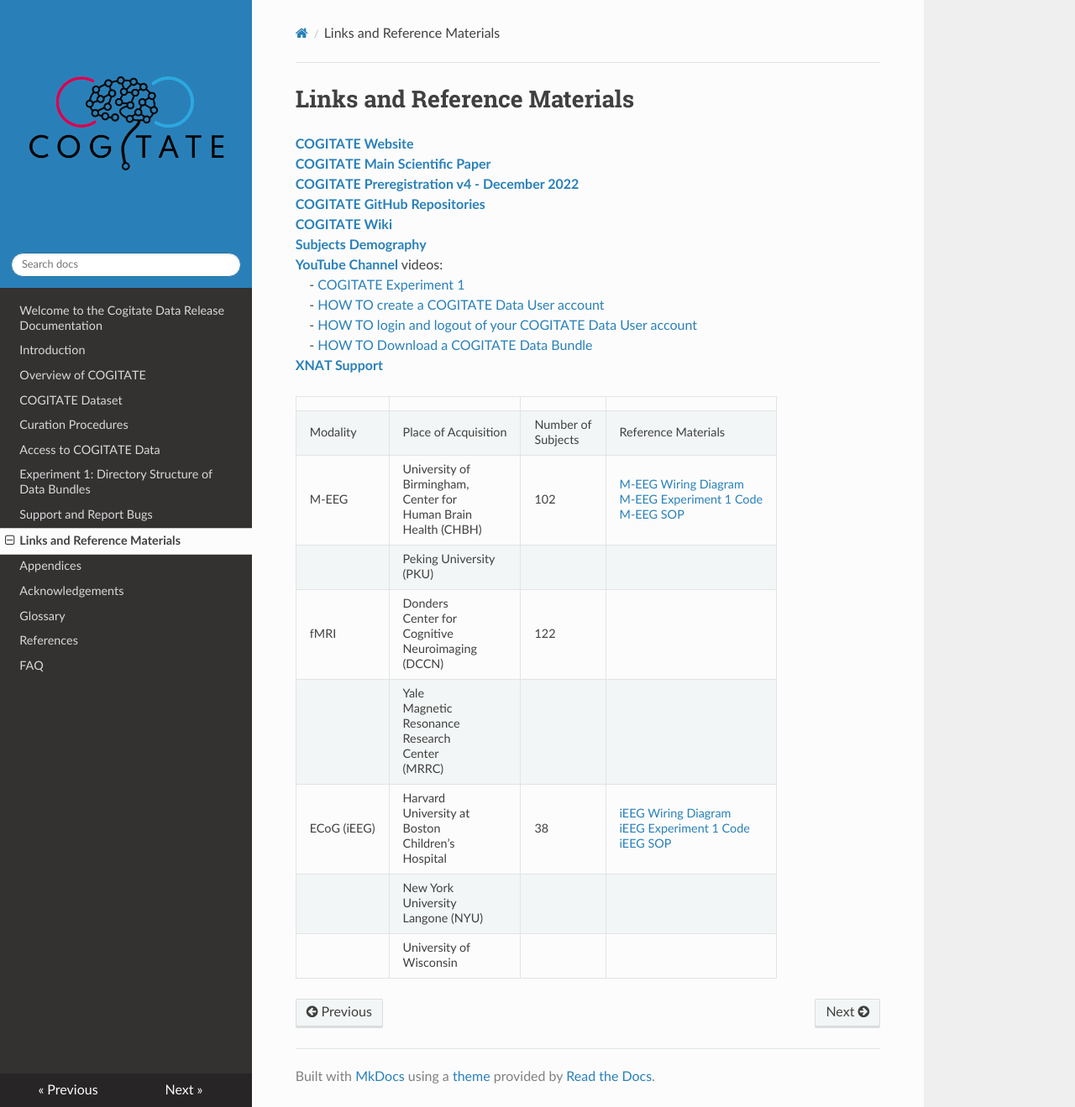
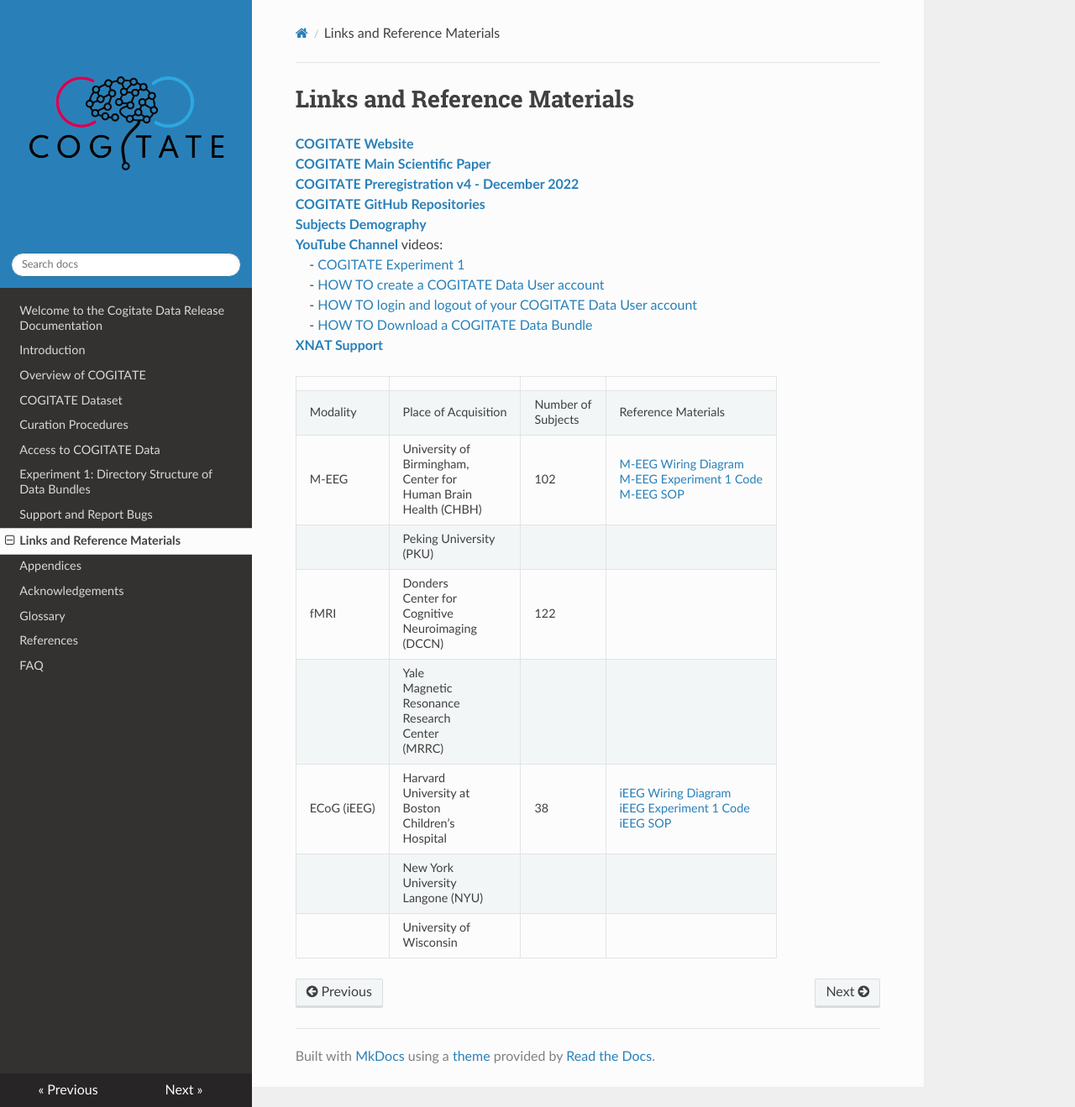
Before and after one commit to Cogitate-consortium/cogitate-data, an MkDocs documentation site: the page built from docs/08_links.md, in a window 1280 px wide and 1319 px high. Shown: the whole window at 84% size. Built offline with MkDocs 1.6.1, drawn with Linux system fonts in a browser that asks for light colours; nearby versions of some CDN libraries.

Commit message:
Removed Wiki link in "links" section

```diff
--- a/docs/08_links.md
+++ b/docs/08_links.md
@@ -4,7 +4,6 @@
 <a href="https://doi.org/10.1371/journal.pone.0268577" target="_blank">**COGITATE Main Scientific Paper**</a>
 <a href="https://osf.io/gm3vd" target="_blank">**COGITATE Preregistration v4 - December 2022**</a>
 <a href="https://github.com/Cogitate-consortium" target="_blank">**COGITATE GitHub Repositories**</a>
-<a href="https://cogitate-consortium.github.io/cogitate-data/" target="_blank">**COGITATE Wiki**</a>
 <a href="https://github.com/Cogitate-consortium/cogitate-data/blob/main/assets/documentation_v1.1/linked_files_v1.1/subjects_demography-EXP1-released-data_2024-04-026_v1.1.xlsx" target="_blank">**Subjects Demography**</a>
 <a href="https://www.youtube.com/@ARC-COGITATE" target="_blank">**YouTube Channel**</a> videos:
 &nbsp;&nbsp;&nbsp;&nbsp;- <a href="https://www.youtube.com/watch?v=V93Agvo4G2Y" target="_blank">COGITATE Experiment 1</a>
```
